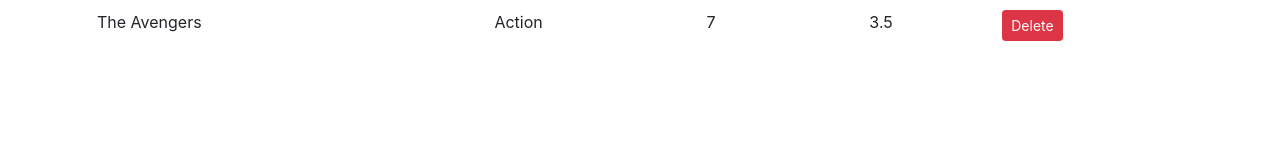
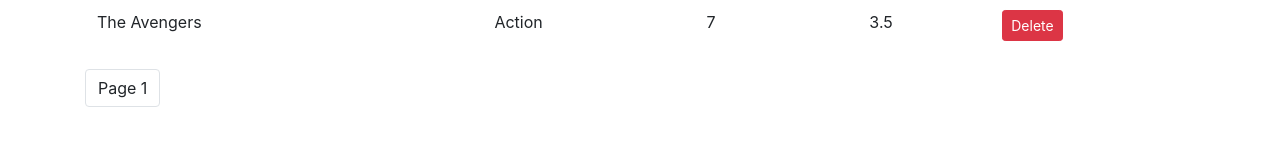
Before and after one commit to gerrymcdonnell/react-vidly, a React (Create React App) app: page / in a window 1280 px wide. Shown: the part 561-706 px from the top of the page. Built offline with nearby package versions, Linux system fonts and the light colour scheme.

Commit message:
display pagnation component

```diff
--- a/src/components/common/pagination.jsx
+++ b/src/components/common/pagination.jsx
@@ -3,7 +3,23 @@
 import React from 'react';
 
 const Pagination = (props) => {
-    return (null  );
+    //shortcut: nav>ul.pagination>li.page-item>a.page-link
+    return <nav>
+        <ul className="pagination">
+            <li className="page-item"><a className="page-link">Page 1</a></li>
+        </ul>
+    </nav>;
 }
 
 export default Pagination;
+
+//https://getbootstrap.com/docs/4.0/components/pagination/
+{/* <nav aria-label="Page navigation example">
+  <ul class="pagination">
+    <li class="page-item"><a class="page-link" href="#">Previous</a></li>
+    <li class="page-item"><a class="page-link" href="#">1</a></li>
+    <li class="page-item"><a class="page-link" href="#">2</a></li>
+    <li class="page-item"><a class="page-link" href="#">3</a></li>
+    <li class="page-item"><a class="page-link" href="#">Next</a></li>
+  </ul>
+</nav> */}
--- a/src/components/movies.jsx
+++ b/src/components/movies.jsx
@@ -7,7 +7,8 @@ import Pagination from './common/pagination';
 class Movies extends Component {
   //iniitalise moves with aray of movies
   state = {
-    movies: getMovies()
+    movies: getMovies(),
+    pageSize: 4
   };
 
   /*not sure how this works*/
@@ -17,7 +18,7 @@ class Movies extends Component {
   };*/
 
   //uses arrow function syntax
-  handleDelete = movie => {
+  handleDelete = (movie) => {
     console.log(movie);
     //create a new movies array except the one being deleted
     //using filter method
@@ -27,6 +28,16 @@ class Movies extends Component {
     //set the movies property to our new movies object which will overide props of state object
     this.setState({ movies: movies });
   };
+
+  //TBI
+  handleLike=(movie)=>{
+
+  }
+
+  //vid 67
+  handlePageChange=(page)=>{
+    console.log(page);
+  }
 
   render() {
     const count = this.state.movies.length;
@@ -82,6 +93,9 @@ class Movies extends Component {
             ))}
           </tbody>
         </table>
+
+        <Pagination itemsCount={count} pageSize={this.state.pageSize} onPageChange={this.handlePageChange} />
+
       </React.Fragment>
     );
   }
```
